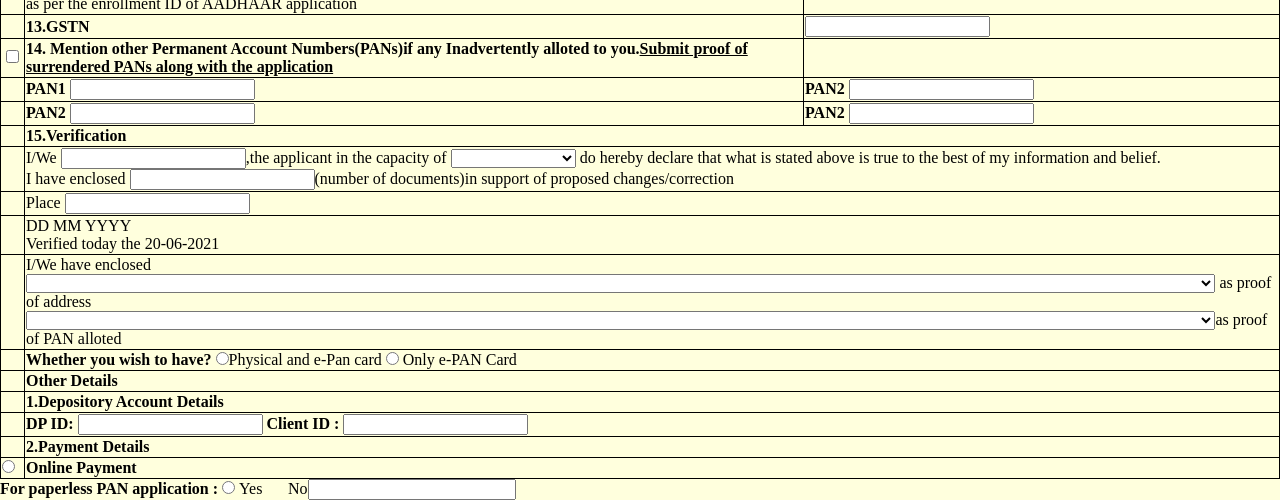
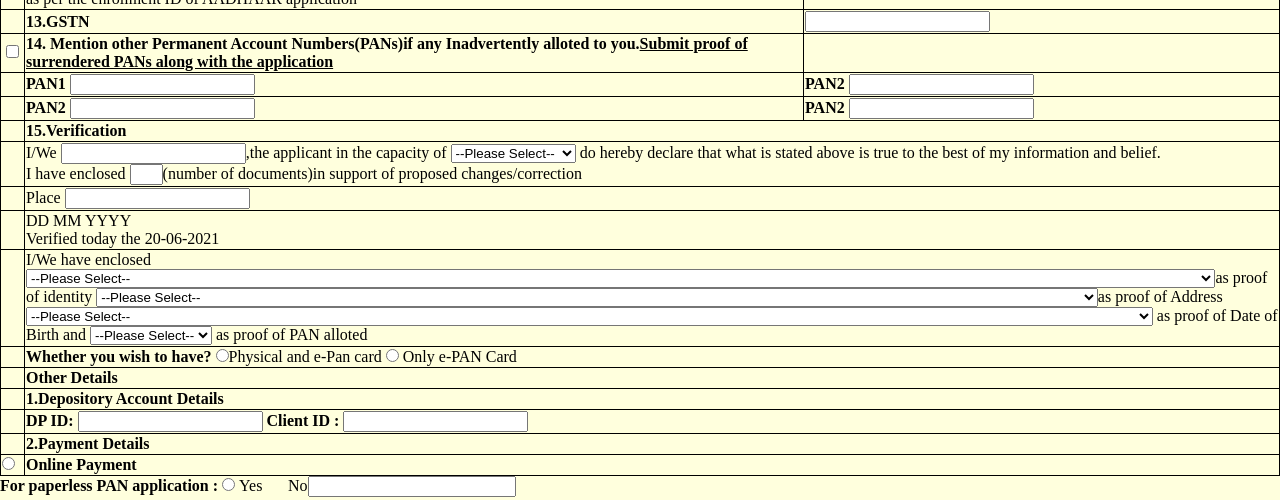
Before and after one commit to ConnorKR054/pancard, a plain HTML site: page index.html in a window 1280 px wide. Shown: the part 1181-1681 px from the top of the page. Drawn offline with Linux system fonts and the light colour scheme.

Commit message:
Add files via upload

```diff
--- a/index.html
+++ b/index.html
@@ -39,7 +39,7 @@
     <div style="background-color: #FFFFDD;width: 100%;" >
 
         <div style="background-color: #8C2020; color: white; text-align: center;">
-            <h2>Request for New Pan Card or/ Changes and Corrections in pan card</h2>
+            <h3>Request for New Pan Card or/ Changes and Corrections in pan card</h3>
             <p style="font-style: italic; font-weight:lighter;">Field marked with <span>*</span>(asterik) are
                 mandatory.To avoid errors please refer guideliness and instructions </p>
         </div>
@@ -640,8 +640,8 @@
             </tr>
             <tr>
                 <td></td>
-                <td colspan="4" style="font-weight: lighter;">I/We <input type="text" name="" id="">,the applicant in the capacity of <select style="width: 10%;" name="" id="">Please Slect--</select> do hereby declare that what is stated above is  true to the best of my information and belief.<br>
-                I have enclosed <input type="text" name="numofdocs" id="">(number of documents)in support of proposed changes/correction</td>
+                <td colspan="4" style="font-weight: lighter;">I/We <input type="text" name="" id="">,the applicant in the capacity of <select style="width: 10%;" name="" id=""><option value="">--Please Select--</option></select> do hereby declare that what is stated above is  true to the best of my information and belief.<br>
+                I have enclosed <input style="width: 2%;" type="text" name="numofdocs" id="">(number of documents)in support of proposed changes/correction</td>
             </tr>
             <tr>
                 <td></td>
@@ -660,9 +660,9 @@
             <tr>
                 <td></td>
                 <td colspan="4" style="font-weight: lighter;">I/We have enclosed<br>
-                <select style="width: 95%;" name="docs" id="">Please select</seect>as proof of identity
-                <select style="width: 95%;" name="addressproof" id=""> as proof of address</select>
-                <select style="width: 95%;"name="dobprrof" id="">as proof of Date Of Birth and <select name="panproof" id="">as proof of PAN alloted</select></select></td>
+                <select style="width: 95%;" name="docs" id=""><option value="">--Please Select--</option></select>as proof of identity
+                <select style="width: 80%;" name="addressproof" id=""> <option value="">--Please Select--</option></select>as proof of Address
+                <select style="width: 90%;"name="dobprrof" id=""><option value="">--Please Select--</option></select> as proof of Date of Birth and <select name="panproof" id=""><option value="">--Please Select--</option></select> as proof of PAN alloted</td>
             </tr>
             <tr>
                 <td></td>
```
